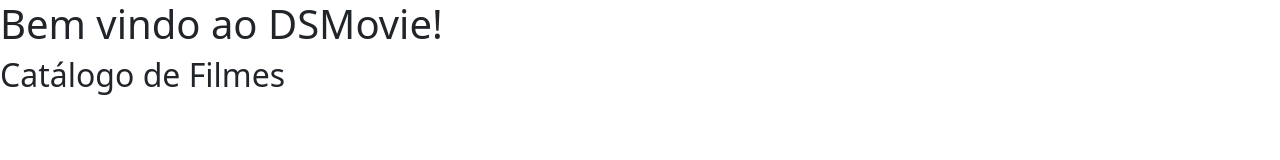
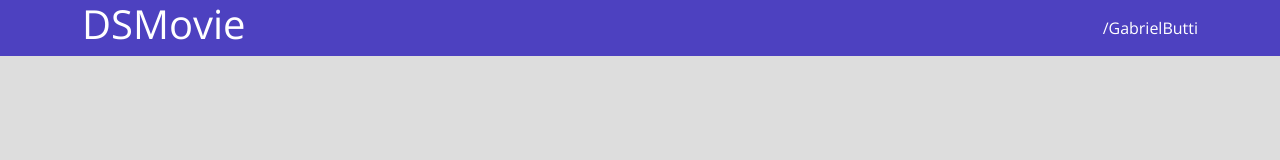
Before and after one commit to GabrielButti/DSMovie, a plain HTML site: page index.html in a window 1280 px wide. Drawn offline with nearby package versions, Linux system fonts and the light colour scheme.

Commit message:
Barra Superior Parte 1

```diff
--- a/css/styles.css
+++ b/css/styles.css
@@ -1,5 +1,26 @@
 @import url('https://fonts.googleapis.com/css2?family=Open+Sans:wght@300;400;700&display=swap');
 
 * {
+    box-sizing: border-box;
     font-family: 'Open Sans', sans-serif;
 }
+
+html, body {
+    background-color: #ddd;
+}
+
+header {
+    background-color: #4D41C0;
+    color: #FFFFFF ;
+}
+
+nav{
+    display: flex;
+    align-items: center;
+    justify-content: space-between;
+}
+
+a,  a:hover {
+    text-decoration: none;
+    color: unset;
+}
--- a/index.html
+++ b/index.html
@@ -8,10 +8,17 @@
 
     <link href="https://cdn.jsdelivr.net/npm/bootstrap@5.1.3/dist/css/bootstrap.min.css" rel="stylesheet" integrity="sha384-1BmE4kWBq78iYhFldvKuhfTAU6auU8tT94WrHftjDbrCEXSU1oBoqyl2QvZ6jIW3" crossorigin="anonymous">
 
+    <link rel="stylesheet" href="css/styles.css">
+
 </head>
 <body>
-  <h1>Bem vindo ao DSMovie!</h1>
-  <h2>Catálogo de Filmes</h2>
+    <header>
+        <nav class="container">
+            <h1>DSMovie</h1>
+            <a href="https://github.com/GabrielButti">/GabrielButti</a>
+        </nav>
+    </header>
+
 
 </body>
 </html>
```
